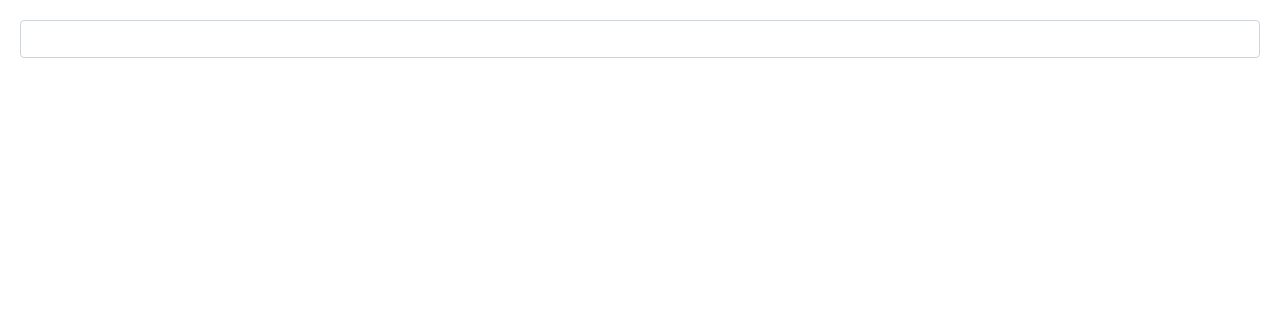
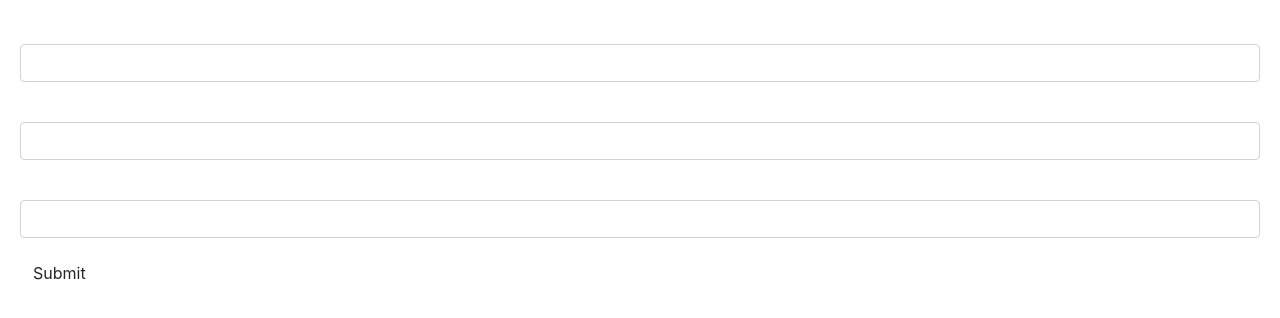
Before and after one commit to 3eggwhites/hello-world, an Angular app: page / in a window 1280 px wide. Shown: the top 318 px of the page. Built offline with nearby package versions, Linux system fonts and the light colour scheme.

Commit message:
password reset form

```diff
--- a/src/app/app.component.html
+++ b/src/app/app.component.html
@@ -9,5 +9,6 @@
 <zippy title="Listing details">
         Listing details content.
 </zippy>
-<signup-form></signup-form> -->
-<new-course-form></new-course-form>
+<signup-form></signup-form>
+<new-course-form></new-course-form> -->
+<password-reset></password-reset>
--- a/src/app/app.module.ts
+++ b/src/app/app.module.ts
@@ -12,6 +12,7 @@ import { TweetlikeComponent } from './tweetlike/tweetlike.component';
 import { ZippyComponent } from './zippy/zippy.component';
 import { SignupFormComponent } from './signup-form/signup-form.component';
 import { NewCourseFormComponent } from './new-course-form/new-course-form.component';
+import { PasswordResetComponent } from './password-reset/password-reset.component';
 
 
 @NgModule({
@@ -23,7 +24,8 @@ import { NewCourseFormComponent } from './new-course-form/new-course-form.compon
     TweetlikeComponent,
     ZippyComponent,
     SignupFormComponent,
-    NewCourseFormComponent
+    NewCourseFormComponent,
+    PasswordResetComponent
   ],
   imports: [
     BrowserModule,
--- /dev/null
+++ b/src/app/common/validator/password-reset-validator.ts
@@ -0,0 +1,4 @@
+
+export class PasswordResetValidator{
+
+}
--- /dev/null
+++ b/src/app/password-reset/password-reset.component.html
@@ -0,0 +1,15 @@
+<form action="">
+  <div class="form-group">
+    <label for="oldPassword"></label>
+    <input type="password" class="form-control" id="oldPassword" />
+  </div>
+  <div class="form-group">
+    <label for="newPassword"></label>
+    <input type="password" class="form-control" id="newPassword" />
+  </div>
+  <div class="form-group">
+    <label for="confirmPassword"></label>
+    <input type="password" class="form-control" id="confirmPassword" />
+  </div>
+  <button class="btn btn-primar">Submit</button>
+</form>
```
Also changed, not shown: src/app/password-reset/password-reset.component.ts (added, +12 -0 lines), src/app/password-reset/password-reset.component.css (added), 1 other file (tests, documents, lock files or other folders).
